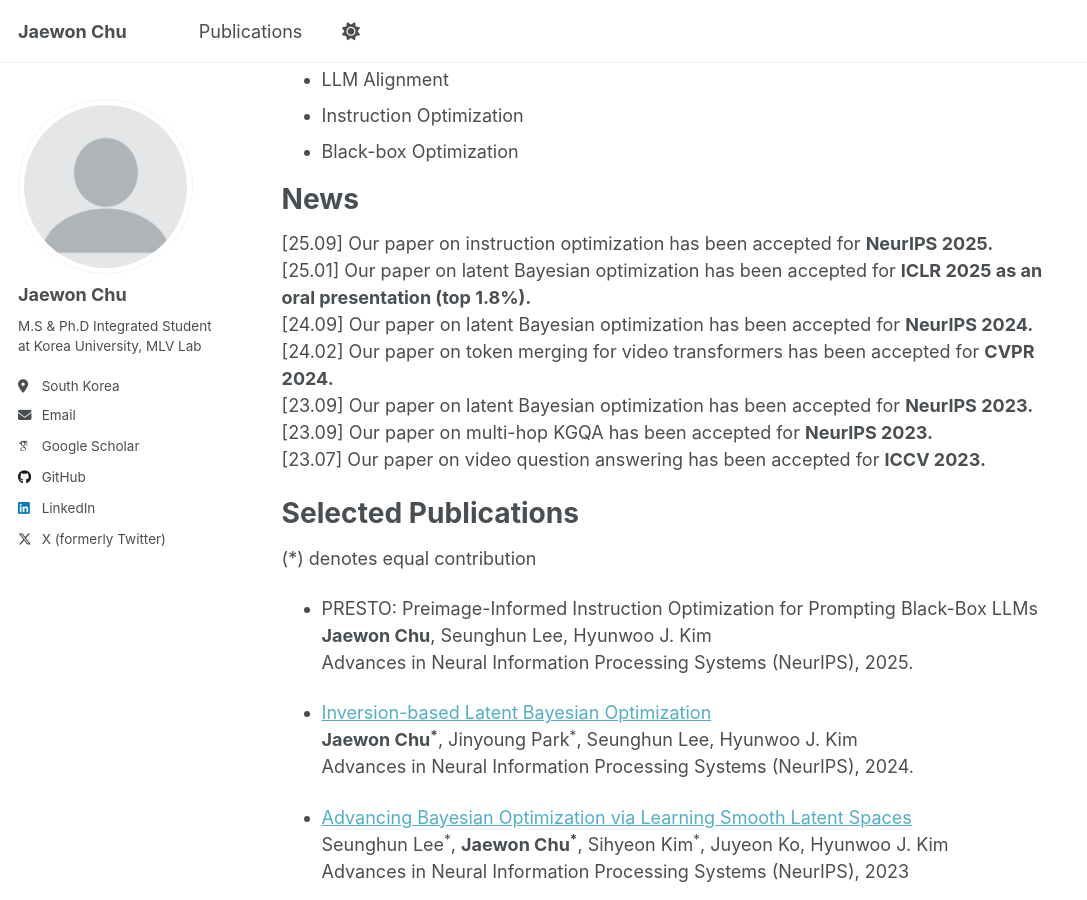
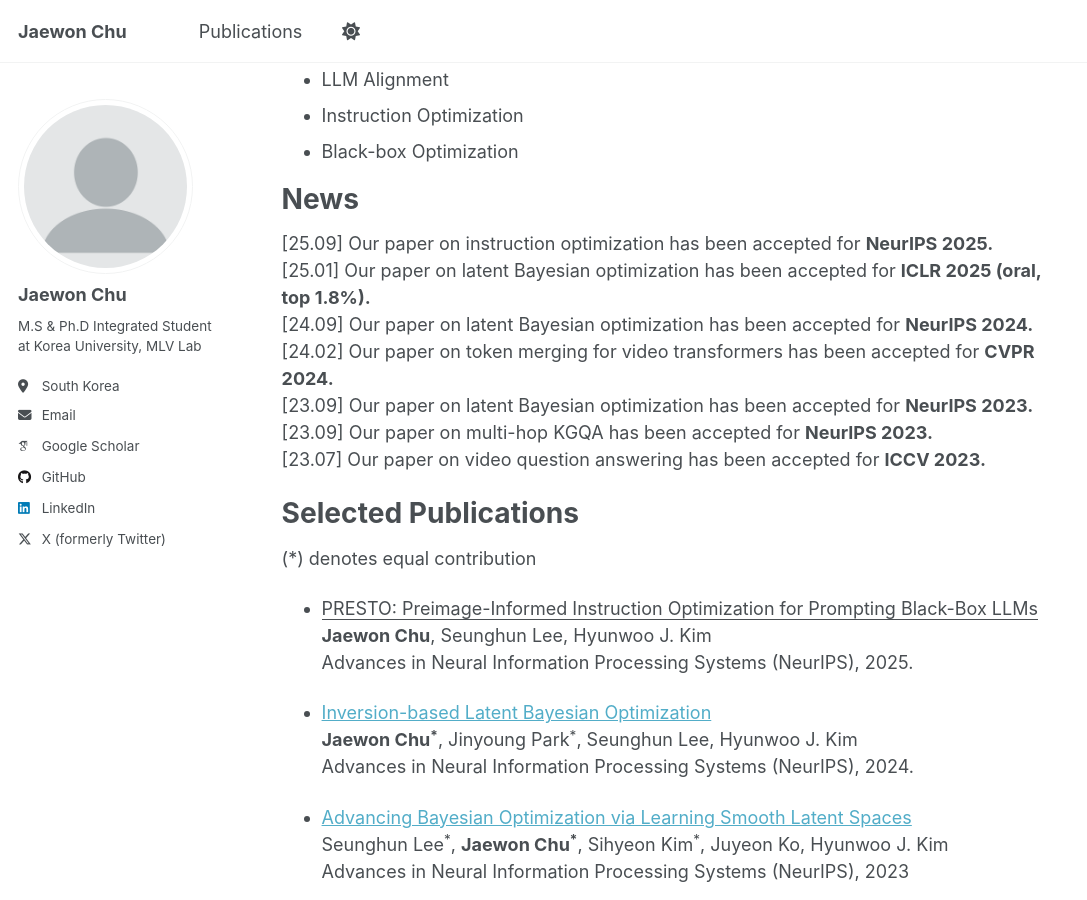
Before and after one commit to jaewonchu/jaewonchu.github.io, a Jekyll site: the page built from _pages/about.md, in a window 1280 px wide and 900 px high, scrolled down 464 px. Shown: the whole window, without its empty margins (0-1087 px from the left). Built offline with Jekyll 4.4.1, drawn with Linux system fonts in a browser that asks for light colours; some web fonts are replaced; a script that is not in the unit is left out.

Commit message:
Modification

```diff
--- a/_pages/about.md
+++ b/_pages/about.md
@@ -21,7 +21,7 @@ Current Research Interests
 News
 ======
 [25.09] Our paper on instruction optimization has been accepted for **NeurIPS 2025.**<br>
-[25.01] Our paper on latent Bayesian optimization has been accepted for **ICLR 2025 as an oral presentation (top 1.8%).**<br>
+[25.01] Our paper on latent Bayesian optimization has been accepted for **ICLR 2025 (oral, top 1.8%).**<br>
 [24.09] Our paper on latent Bayesian optimization has been accepted for **NeurIPS 2024.**<br>
 [24.02] Our paper on token merging for video transformers has been accepted for **CVPR 2024.**<br>
 [23.09] Our paper on latent Bayesian optimization has been accepted for **NeurIPS 2023.**<br>
```
Also changed, not shown: other parts of _pages/about.md (+1 -1 lines).
